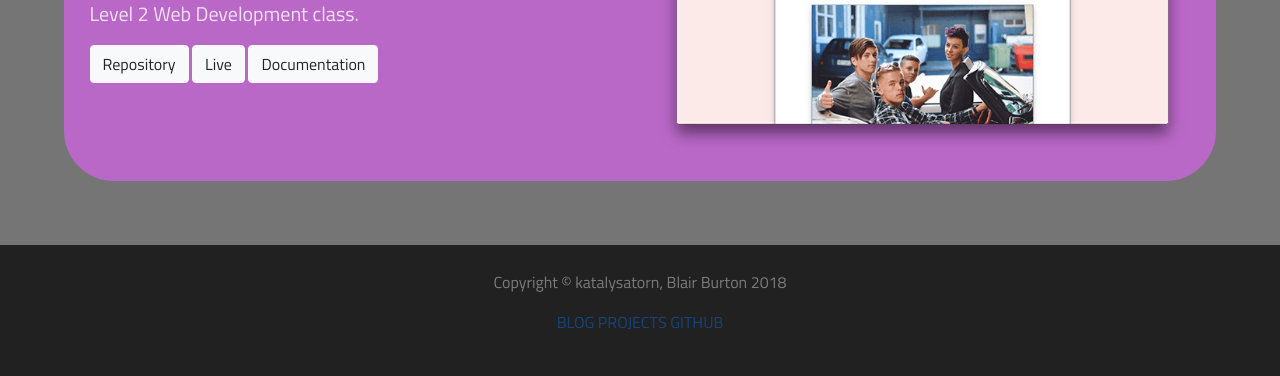
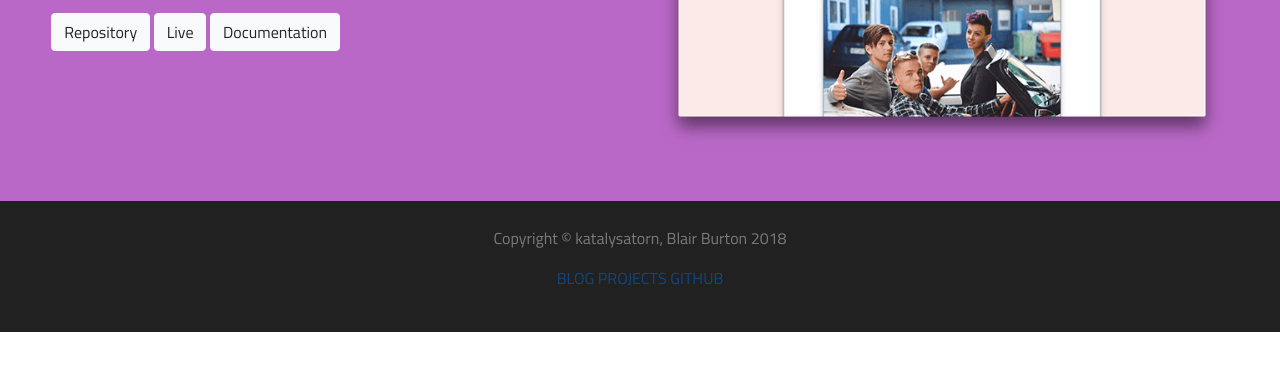
Before and after one commit to vaginessa/ColorWebsite, a plain HTML site: page index.html in a window 1280 px wide. Shown: the part 561-937 px from the top of the page. After the commit the page ends 893 px from the top, so only its background shows below. Drawn offline with nearby package versions, Linux system fonts and the light colour scheme.

Commit message:
Removed styles to go back to the block form

```diff
--- a/assets/style.css
+++ b/assets/style.css
@@ -61,16 +61,8 @@ nav ul li a {
   text-decoration-style: none;
 }
 
-#projects {
-  background-color: var(--kat-material-lightgrey);
-  padding: 2vw;
-}
-
 .project {
-  padding: 2vw;
-  margin: 3vw;
-  margin-top: 2.5vw;
-  border-radius: 50px;
+  padding: 4vw;
 }
 .project .row .col {
   padding-top: 16.5vh;
```
